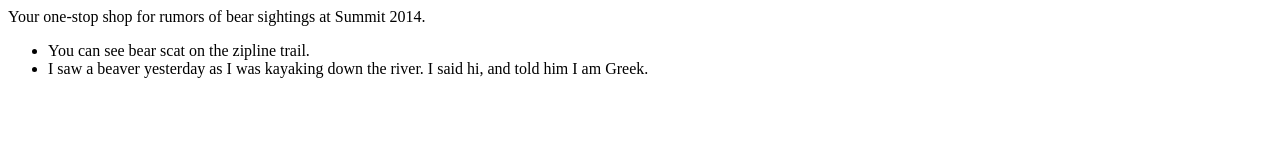
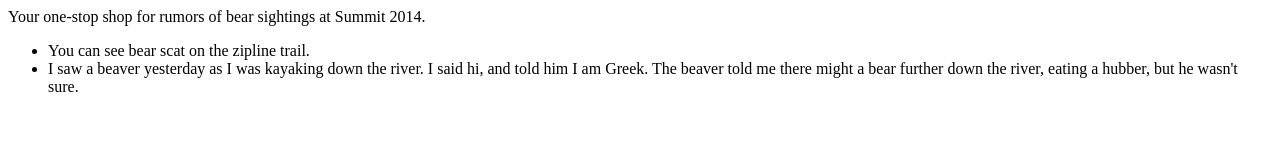
Before and after one commit to bearrumors/summit2014, a plain HTML site: page index.html in a window 1280 px wide. Drawn offline with Linux system fonts and the light colour scheme.

Commit message:
Turn it into bear rumor

```diff
--- a/index.html
+++ b/index.html
@@ -3,5 +3,5 @@ Your one-stop shop for rumors of bear sightings at Summit 2014.
 <ul>
 <li>You can see bear scat on the zipline trail.</li>
 
-<li>I saw a beaver yesterday as I was kayaking down the river. I said hi, and told him I am Greek.</li>
+<li>I saw a beaver yesterday as I was kayaking down the river. I said hi, and told him I am Greek. The beaver told me there might a bear further down the river, eating a hubber, but he wasn't sure.</li>
 </ul>
```
